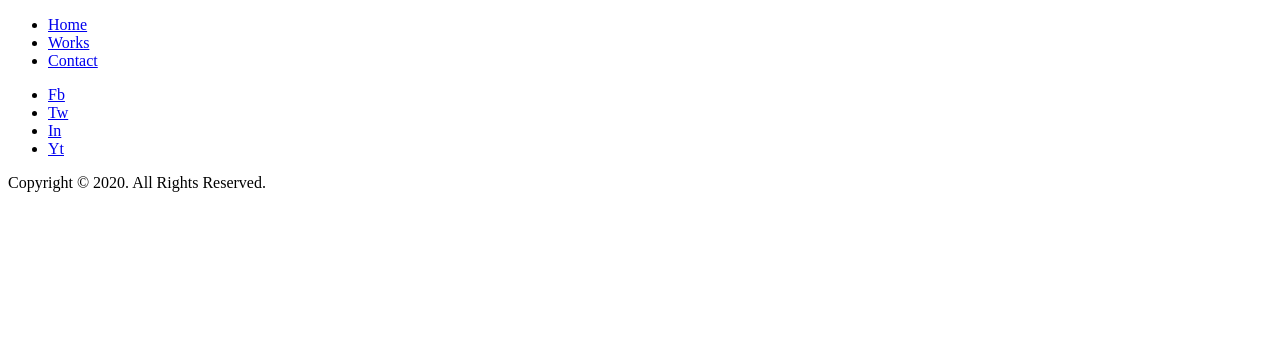
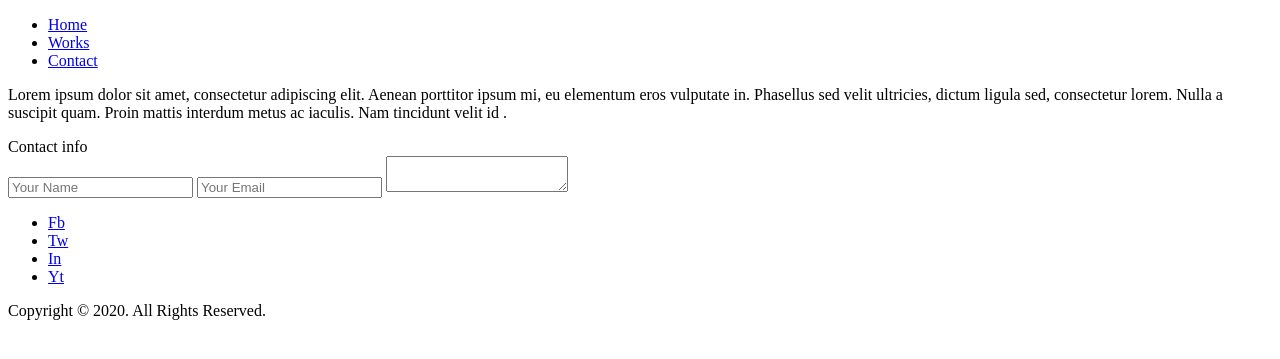
Before and after one commit to ArchBacon/Photo-Portfolio, a Symfony app: template templates/contact/index.html.twig in a window 1280 px wide. Shown: the top 359 px of the page. Run offline with Twig, Linux system fonts and the light colour scheme; the template is opened without the code that fills it, so the values that code supplies are empty; some libraries are stand-ins or nearby versions.

Commit message:
Added basic structure to contact template

```diff
--- a/templates/contact/index.html.twig
+++ b/templates/contact/index.html.twig
@@ -3,5 +3,23 @@
 {% block title %}Website | Contact{% endblock %}
 
 {% block body %}
+    <div class="py-28 mx-36 mt-36">
+        <section class="mb-36 w-full my-0 mx-auto max-w-3xl">
+            <p class=" text-center">
+                Lorem ipsum dolor sit amet, consectetur adipiscing elit. Aenean porttitor ipsum mi, eu
+                elementum eros vulputate in. Phasellus sed velit ultricies, dictum ligula sed, consectetur
+                lorem. Nulla a suscipit quam. Proin mattis interdum metus ac iaculis. Nam tincidunt velit id .</p>
+        </section>
 
+        <section class="flex flex-row my-0 mx-auto max-w-3xl">
+            <div class="columns-4">Contact info</div>
+            <div class="columns-8">
+                <form action="">
+                    <input type="text" placeholder="Your Name">
+                    <input type="text" placeholder="Your Email">
+                    <textarea name=""></textarea>
+                </form>
+            </div>
+        </section>
+    </div>
 {% endblock %}
```
